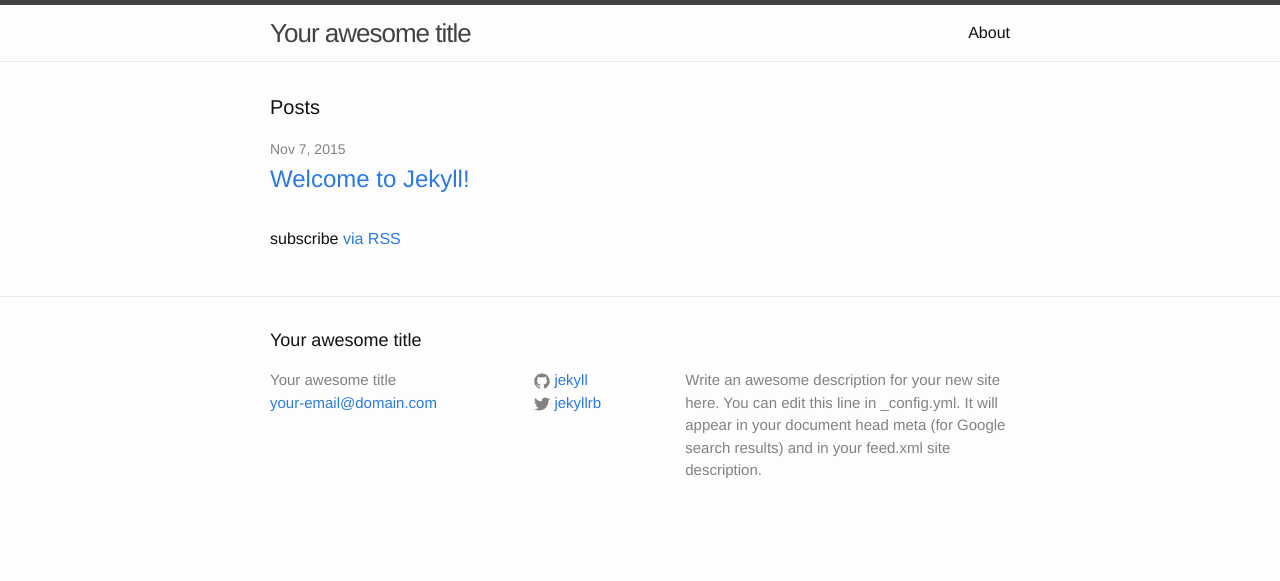
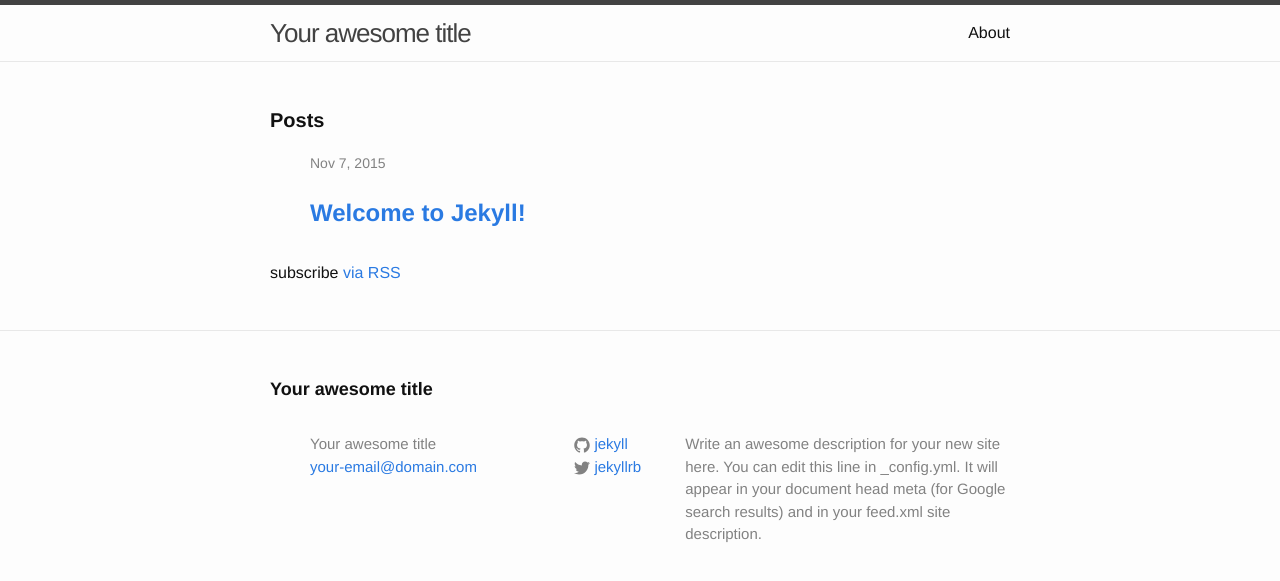
Before and after one commit to jamesasrah/fashion-site, a Jekyll site: the page built from index.html, in a window 1280 px wide. Shown: the top 581 px of the page. Built offline with Jekyll 4.4.1, drawn with Linux system fonts in a browser that asks for light colours; nearby versions of some CDN libraries; library files that are not in the unit come from our copies.

Commit message:
rename'_base.scss' to '_inherited-styles.scss'

```diff
--- a/_sass/_base.scss
+++ b/_sass/_inherited-styles.scss
@@ -1,15 +1,3 @@
-/**
- * Reset some basic elements
- */
-body, h1, h2, h3, h4, h5, h6,
-p, blockquote, pre, hr,
-dl, dd, ol, ul, figure {
-    margin: 0;
-    padding: 0;
-}
-
-
-
 /**
  * Basic styling
  */
@@ -73,16 +61,6 @@ li {
          margin-bottom: 0;
     }
 }
-
-
-
-/**
- * Headings
- */
-h1, h2, h3, h4, h5, h6 {
-    font-weight: 300;
-}
-
 
 
 /**
--- a/css/main.scss
+++ b/css/main.scss
@@ -46,7 +46,7 @@ $on-laptop:        800px;
 
 // Import partials from `sass_dir` (defaults to `_sass`)
 @import
-        "base",
+        "inherited-styles",
         "layout",
         "syntax-highlighting"
 ;
```
